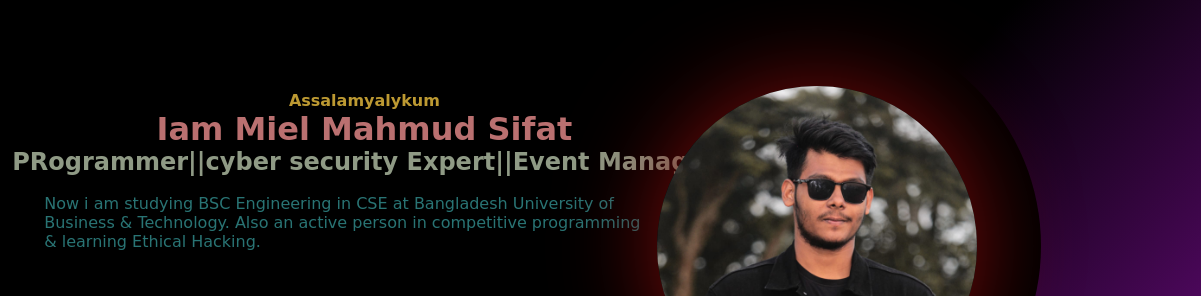
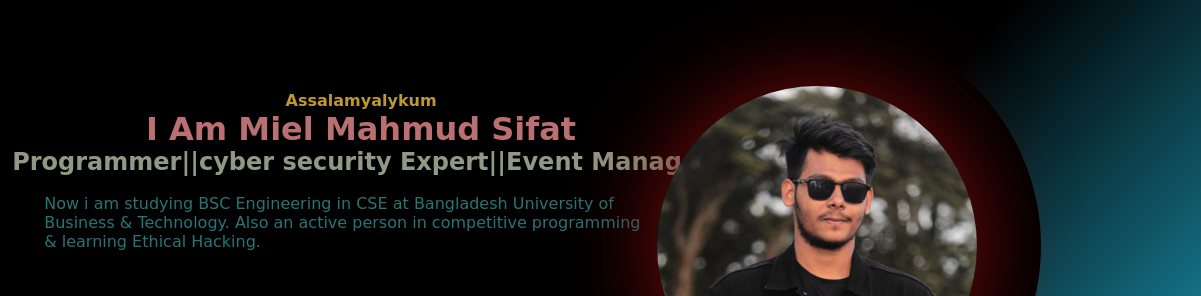
Before and after one commit to miel2793/My-Portfolio, a plain HTML site: page index.html in a window 1280 px wide. Shown: the part 154-450 px from the top of the page, 79-1280 px from the left. Drawn offline with Linux system fonts and the light colour scheme.

Commit message:
update index.html and miel.css

```diff
--- a/index.html
+++ b/index.html
@@ -28,8 +28,8 @@
 </div>
 <div class="content">
     <h1>Assalamyalykum</h1>
-    <h3>Iam Miel Mahmud Sifat</h3>
-    <h2>PRogrammer||cyber security Expert||Event Manager</h2>
+    <h3>I Am Miel Mahmud Sifat</h3>
+    <h2>Programmer||cyber security Expert||Event Manager</h2>
     <p>Now i am studying  BSC Engineering in CSE at Bangladesh University of Business & Technology. Also an active person in competitive programming & learning Ethical Hacking.</p>
 <div class="btn-container">
     <button>Hire me</button>
--- a/miel.css
+++ b/miel.css
@@ -42,7 +42,7 @@ width: 70%;
 padding-left: 3rem;
 }
 .right-container{
-    background: linear-gradient(-45deg,#820d9c,#000000 70%);
+    background: linear-gradient(-45deg,#24c2e6,#000000 70%);
     width: 30%;
 
 }
```
